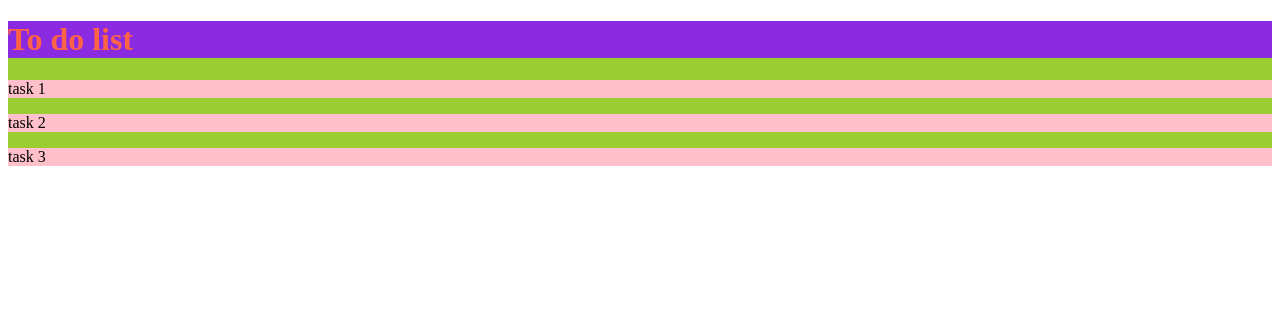
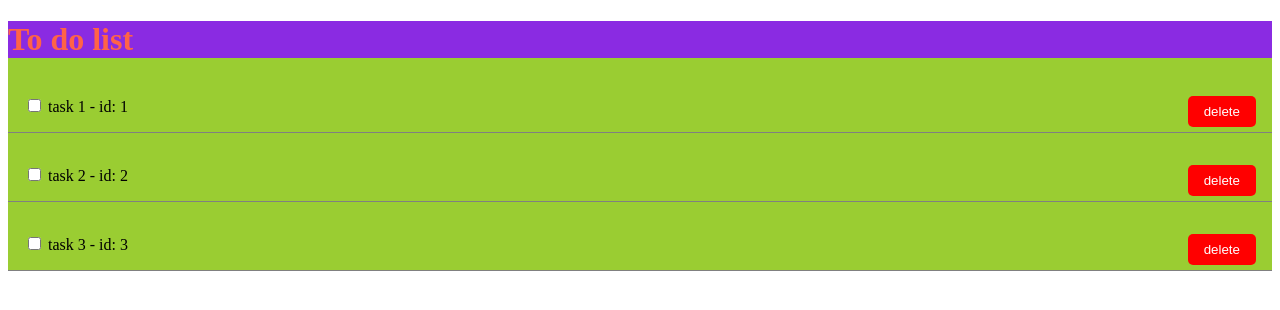
Before and after one commit to HannahNguyen6729/todolist-vue, a Vue app: page / in a window 1280 px wide. Shown: the top 310 px of the page. Built offline with nearby package versions, Linux system fonts and the light colour scheme.

Commit message:
pass props from child to parent component

```diff
--- a/src/components/TodoItem.vue
+++ b/src/components/TodoItem.vue
@@ -1,18 +1,43 @@
 <template>
-  <div>
-    <p id="item">{{ todoProps }}</p>
-  </div>
+  <p :class="['item', todoProps.isCompleted ? 'isCompleted' : '']" :id="taskId">
+    <input type="checkbox" :checked="todoProps.isCompleted" v-on:change="markItemCompleted" />
+    {{ todoProps.title }} - id: {{ todoProps.id }}
+    <button class="btn">delete</button>
+  </p>
 </template>
 
 <script>
+import { ref } from 'vue'
 export default {
   name: 'TodoItem-component',
-  props: ['todoProps']
+  props: ['todoProps'],
+  setup(props, context) {
+    const taskId = ref('my-id')
+    const markItemCompleted = (event) => {
+      console.log('event', event.target)
+      console.log('props.todoProps', props.todoProps)
+      console.log('context', context)
+      context.emit('check-task', props.todoProps.id)
+    }
+    return { taskId, markItemCompleted }
+  }
 }
 </script>
 
 <style>
-#item {
-  background-color: pink;
+.item {
+  padding: 1rem 1rem;
+  border-bottom: 1px solid grey;
+}
+.isCompleted {
+  text-decoration: line-through;
+}
+.btn {
+  float: right;
+  background: red;
+  color: white;
+  border: none;
+  border-radius: 5px;
+  padding: 0.5rem 1rem;
 }
 </style>
--- a/src/components/Todos.vue
+++ b/src/components/Todos.vue
@@ -1,6 +1,11 @@
 <template>
   <div>
-    <TodoItemComponent v-for="task in todoList" v-bind:key="task" v-bind:todoProps="task" />
+    <TodoItemComponent
+      v-for="task in todoList"
+      v-bind:key="task.id"
+      v-bind:todoProps="task"
+      v-on:check-task="checkTodoTask"
+    />
   </div>
 </template>
 
@@ -13,8 +18,34 @@ export default {
   components: { TodoItemComponent },
   //setup(): pass all data to the template, including all data of component
   setup() {
-    const todos = ref(['task 1', 'task 2', 'task 3'])
-    return { todoList: todos }
+    //ref: start initial data/ state
+    const todos = ref([
+      {
+        id: 1,
+        title: 'task 1',
+        isCompleted: false
+      },
+      {
+        id: 2,
+        title: 'task 2',
+        isCompleted: false
+      },
+      {
+        id: 3,
+        title: 'task 3',
+        isCompleted: false
+      }
+    ])
+
+    const checkTodoTask = (id) => {
+      // console.log('task id received from child component', id)
+      // console.log('todos', todos)
+      todos.value = todos.value.map((task) => {
+        if (task.id === id) task.isCompleted = !task.isCompleted
+        return task
+      })
+    }
+    return { todoList: todos, checkTodoTask }
   }
 }
 </script>
```
